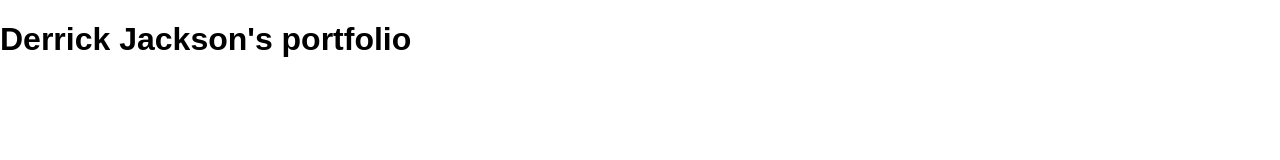
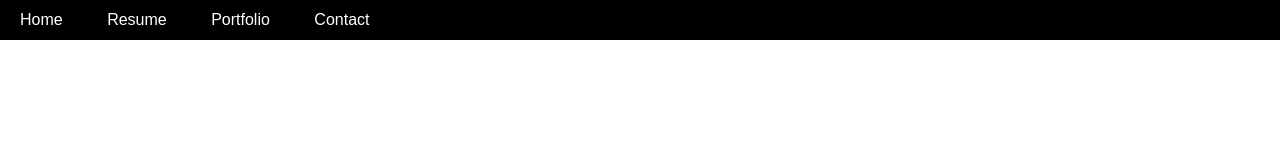
Before and after one commit to djackson13/p4-gallery, a plain HTML site: page index.html in a window 1280 px wide. Drawn offline with Linux system fonts and the light colour scheme.

Commit message:
added nag

```diff
--- a/css/styles.css
+++ b/css/styles.css
@@ -1,7 +1,32 @@
 /* Your Website Styles */
 
+nav ul {
+  padding: 0;
+  margin: 0;
+  background: black;
+  height: 40px;
+  list-style: none;
+  position: fixed;
+  z-index: 2;
+  top: 0;
+}
 
-/* Show Grid */
-.showgrid {
-	background: url("../img/grid-bg.png") repeat-y;
+nav li {
+  display: inline;
+  padding: 10px 0;
+  background: black;
 }
+
+nav a:link, nav a:visited {
+  padding: 10px 20px;
+  color: white;
+  text-decoration: none;
+  height: 40px;
+  line-height: 40px;
+}
+nav a:hover {
+  color: black;
+  background-color: white;
+  border-top: 4px solid white;
+  border-bottom: 3px solid white;
+}
--- a/index.html
+++ b/index.html
@@ -9,17 +9,28 @@
   <link rel="stylesheet" href="css/normalize.css">
   <link rel="stylesheet" href="css/gridpak.css">
   <link rel="stylesheet" href="css/styles.css">
-  <link rel="icon" href="favicon.ico">
+  <link rel="icon" href="favicon.png">
 </head>
 <body>
 
-	<div class="container showgrid">
+	<div class="page">
+
+			<nav class="row">
+				<ul class="span_7">
+					<li><a href="http://djackson13.github.io/p1-bio" id="homenav">Home</a></li>
+				  <li><a href="http://djackson13.github.io/p2-resume/" id="resumenav">Resume</a></li>
+				  <li><a href="http://derrickjackson.carbonmade.com/" target="_blank"id="portfolionav">Portfolio</a></li>
+				  <li><a href="https://derrickjackson.typeform.com/to/O4UPXD" target="_blank"id="contactnav">Contact</a></li>
+				</ul>
+			</nav>
+
 
 		<!-- Your Content -->
-		<h1>Derrick Jackson's portfolio</h1>
+
+
+
 
 		<!-- Clearfix -->
-		<div class="clear"></div>
 
 	</div>
 
```
Also changed, not shown: favicon.ico (deleted), favicon.png (added).
